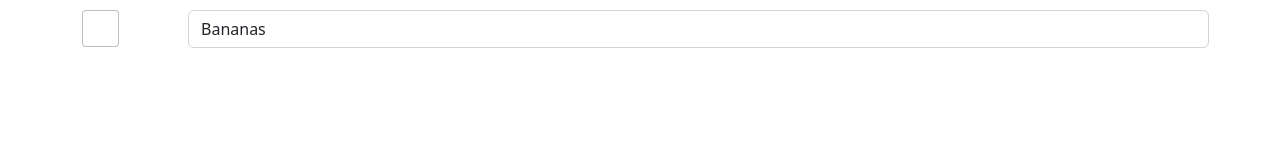
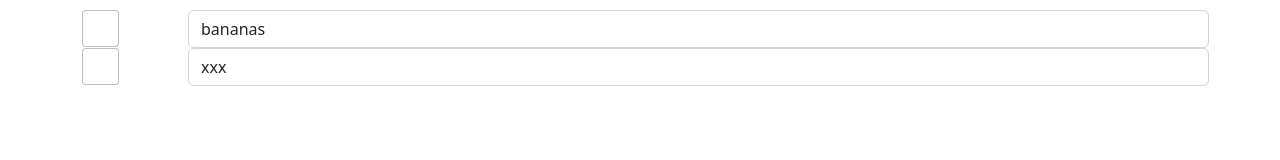
Before and after one commit to skain/shopping-vue, a Vue app: page / in a window 1280 px wide. Shown: the top 160 px of the page. Built offline with nearby package versions, Linux system fonts and the light colour scheme.

Commit message:
basic list binding working

```diff
--- a/src/App.vue
+++ b/src/App.vue
@@ -1,10 +1,25 @@
 <script setup>
 import ShoppingItem from './components/ShoppingItem.vue'
+import ShoppingList from './shoppingList.js'
 </script>
 
+<script>
+export default {
+	data() {
+		return {
+			shoppingList: new ShoppingList()
+		}
+	},
+	mounted() {
+		this.shoppingList.loadFromStorage();
+	}
+}
+</script>
 <template>
 	<div class="container" id="shoppingListContainer">
-		<ShoppingItem />
+		<div class="row" v-for="item in shoppingList.listItems">
+			<ShoppingItem :item="item" />
+		</div>
 	</div>
 </template>
 
--- a/src/components/ShoppingItem.vue
+++ b/src/components/ShoppingItem.vue
@@ -1,22 +1,18 @@
 <script>
 export default {
-	props: {
-	}
+	props: ['item']
 }
 </script>
 <template>
-	<div class="row">
-		<div class="col-1">
-			<input class="form-check-input item-cb" type="checkbox">
-		</div>
-		<div class="col-11">
-			<input class="form-control item-tb" type="text" value="Bananas">
-		</div>
+	<div class="col-1">
+		<input class="form-check-input item-cb" type="checkbox" v-model="item.checked">
+	</div>
+	<div class="col-11">
+		<input class="form-control item-tb" type="text" v-model="item.name">
 	</div>
 </template>
 
 <style scoped>
-
 .item-cb {
 	margin-top: 0px;
 	height: 37px;
--- /dev/null
+++ b/src/shoppingList.js
@@ -0,0 +1,16 @@
+export default class ShoppingList {
+	constructor() {
+		this.listItems = [];
+	}
+
+	loadFromStorage() {
+		this.listItems = JSON.parse(localStorage.getItem('shoppingList')) ?? [new ShoppingListItem('bananas'), new ShoppingListItem('xxx')];
+	}
+}
+
+class ShoppingListItem {
+	constructor(name) {
+		this.name = name;
+		this.checked = false;
+	}
+}
```
